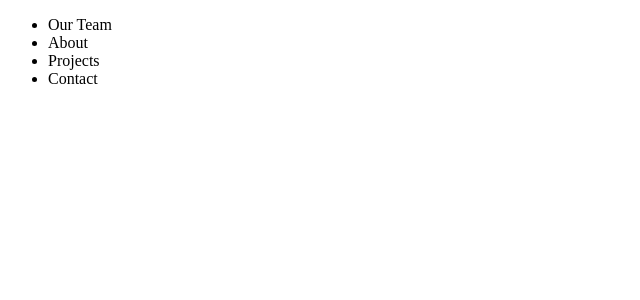
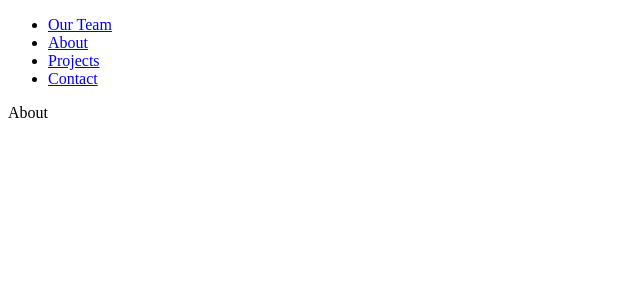
Before and after one commit to dasosjt/brocoly-site, a React app: page /about in a window 1280 px wide. Shown: the top 300 px of the page, without its empty margins (0-640 px from the left). Built offline with nearby package versions, Linux system fonts and the light colour scheme; the HTML template or start-up script is replaced by a standard one.

Commit message:
Added routes to React App. Added home and About

```diff
--- /dev/null
+++ b/src/components/About.js
@@ -0,0 +1,13 @@
+import React from 'react';
+
+class About extends React.Component{
+  render(){
+    return (
+      <div>
+        About
+      </div>
+    )
+  };
+};
+
+export default About;
--- a/src/components/App.js
+++ b/src/components/App.js
@@ -1,10 +1,18 @@
 import React from 'react';
+import { BrowserRouter as Router } from 'react-router-dom';
+
 import MainBar from './MainBar';
+import Content from './Content';
 
 class App extends React.Component{
   render(){
     return (
-      <MainBar/>
+      <Router>
+	<div>
+          <MainBar/>
+ 	  <Content/>
+	</div>
+      </Router>
     )
   };
 };
--- /dev/null
+++ b/src/components/Content.js
@@ -0,0 +1,18 @@
+import React from 'react';
+import { Route } from 'react-router-dom';
+
+import Home from './Home';
+import About from './About';
+
+class Content extends React.Component{
+  render(){
+    return (
+      <div>
+        <Route exact path="/dist" component={Home}/>
+        <Route exact path="/about" component={About}/>
+      </div>
+    )
+  };
+};
+
+export default Content;
--- /dev/null
+++ b/src/components/Home.js
@@ -0,0 +1,13 @@
+import React from 'react';
+
+class Home extends React.Component{
+  render(){
+    return (
+      <div>
+        Home
+      </div>
+    )
+  };
+};
+
+export default Home;
--- a/src/components/MainBar.js
+++ b/src/components/MainBar.js
@@ -1,4 +1,6 @@
 import React from 'react';
+import { Link } from 'react-router-dom';
+
 
 class MainBar extends React.Component{
   render(){
@@ -7,10 +9,10 @@ class MainBar extends React.Component{
         <nav>
           <div className="nav-wrapper row">
             <ul className="right hide-on-med-and-down">
-              <li> <a> Our Team </a> </li>
-	      <li> <a> About </a> </li>
-  	      <li> <a> Projects </a> </li>
-	      <li> <a> Contact </a> </li>
+              <li> <Link to="/team"> Our Team </Link> </li>
+	      <li> <Link to="/about">  About </Link> </li>
+  	      <li> <Link to="/projects"> Projects </Link> </li>
+	      <li> <Link to="/contact"> Contact </Link> </li>
             </ul>
 	  </div>
 	</nav>
```
Also changed, not shown: 3 other files (tests, documents, lock files or other folders).
